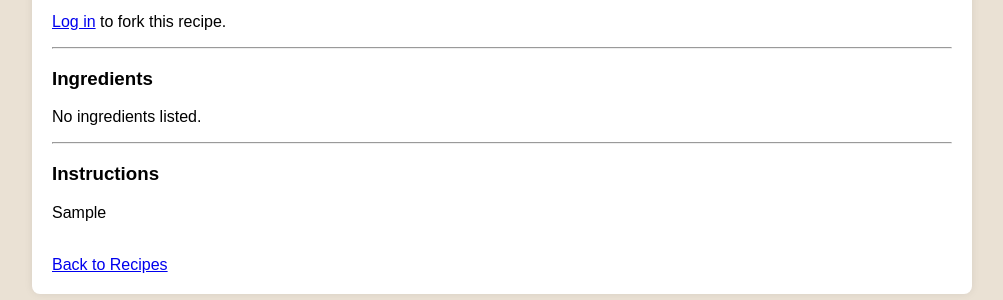
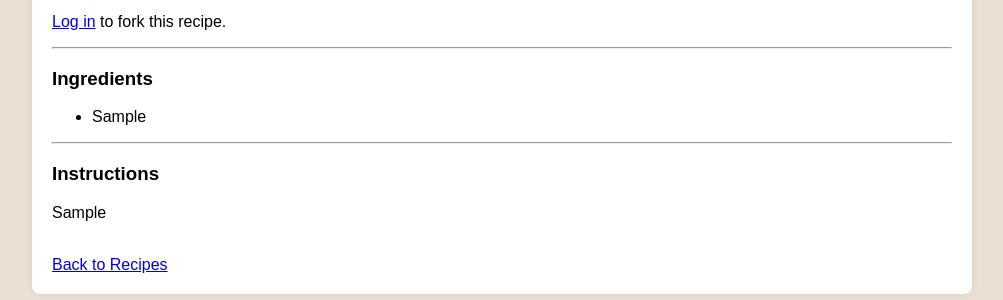
Before and after one commit to faheyf250/Front-End-Cookbook, a Flask app: page /recipe/1 in a window 1280 px wide. Shown: the part 669-969 px from the top of the page, without its empty margins (138-1141 px from the left). Run offline with Flask 3, Linux system fonts and the light colour scheme; tables that the repository leaves empty hold one stand-in row (values such as "Sample post"); grey boxes marked "Sample" are stand-in pictures; parts of the project's set-up code (start-up, migrations or seed data) failed here and were passed over.

Commit message:
Show ingredients on recipe detail page

```diff
--- a/app/templates/view_recipe.html
+++ b/app/templates/view_recipe.html
@@ -57,16 +57,15 @@
 
 <h3>Ingredients</h3>
 
-{% if recipe.formatted_ingredients %}
+{% if recipe.ingredients %}
     <ul>
-        {% for ing in recipe.formatted_ingredients %}
-            <li>{{ ing.quantity }} {{ ing.unit }} {{ ing.name }}</li>
+        {% for item in recipe.ingredients.split(" | ") %}
+            <li>{{ item }}</li>
         {% endfor %}
     </ul>
 {% else %}
     <p>No ingredients listed.</p>
 {% endif %}
-
 <hr>
 
 <h3>Instructions</h3>
```
